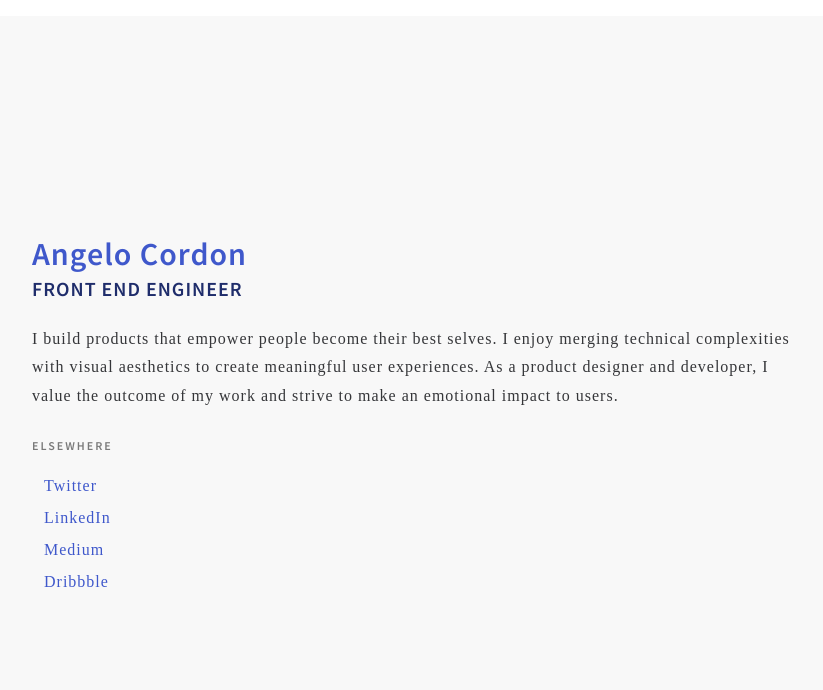
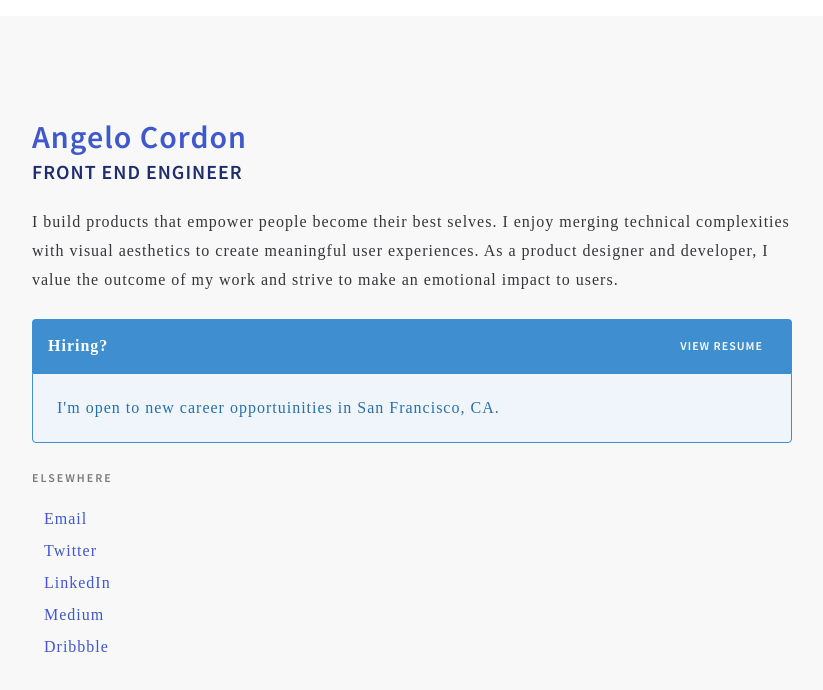
Before and after one commit to angelocordon/angelocordon.com, a Vue app: page / in a window 1280 px wide. Shown: the top 690 px of the page, without its empty margins (32-855 px from the left). Built offline with nearby package versions, Linux system fonts and the light colour scheme; a web font is replaced by a local one.

Commit message:
Add MainMessage component

```diff
--- a/src/App.vue
+++ b/src/App.vue
@@ -1,5 +1,5 @@
 <template>
-  <div class="hero is-fullheight" id="app">
+  <div class="hero is-fullheight-with-navbar" id="app">
     <div class="hero-body">
       <div class="container">
         <div class="columns">
@@ -10,7 +10,7 @@
             <p class="content">
               I build products that empower people become their best selves. I enjoy merging technical complexities with visual aesthetics to create meaningful user experiences. As a product designer and developer, I value the outcome of my work and strive to make an emotional impact to users.
             </p>
-
+            <MainMessage />
             <MainNavigation />
           </div>
         </div>
@@ -21,10 +21,11 @@
 
 <script>
 import MainNavigation from './components/MainNavigation'
+import MainMessage from './components/MainMessage'
 
 export default {
   name: 'app',
-  components: { MainNavigation }
+  components: { MainNavigation, MainMessage }
 }
 </script>
 
--- /dev/null
+++ b/src/components/MainMessage.vue
@@ -0,0 +1,28 @@
+<template>
+  <div class="message is-info">
+    <div class="message-header">
+      Hiring?
+      <a href="angelo-cordon-resume.pdf"
+        class="button is-small has-text-weight-semibold is-uppercase is-info">
+        View Resume
+      </a>
+    </div>
+    <div class="message-body">
+      <p>
+        I'm open to new career opportuinities in San Francisco, CA.
+      </p>
+    </div>
+  </div>
+</template>
+
+<script>
+export default {
+  name: 'main-message'
+}
+</script>
+
+<style lang="scss" scoped>
+  .button { font-family: 'Source Sans Pro', sans-serif }
+
+  .message-body { border: 1px solid }
+</style>
--- a/src/components/MainNavigation.vue
+++ b/src/components/MainNavigation.vue
@@ -2,6 +2,9 @@
   <nav class="menu">
     <p class="menu-label">Elsewhere</p>
     <ul class="menu-list">
+      <li>
+        <a href="mailto:angelocordon@gmail.com">Email</a>
+      </li>
       <li><a href="https://twitter.com/angelocordon">Twitter</a></li>
       <li>
         <a href="https://linkedin.com/in/angelocordon/">LinkedIn</a>
```
